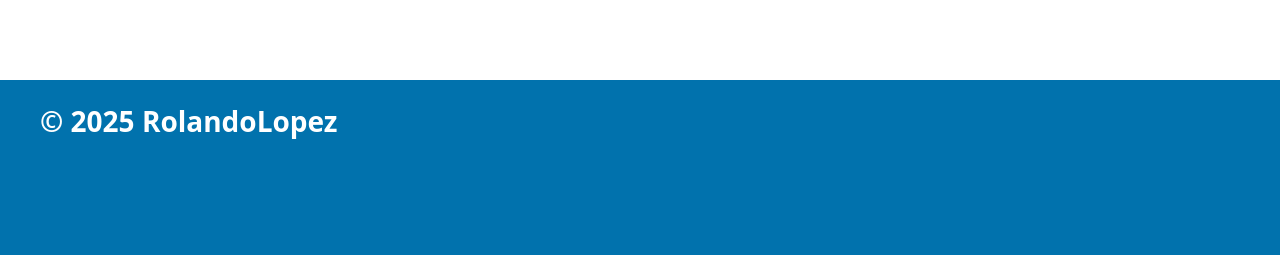
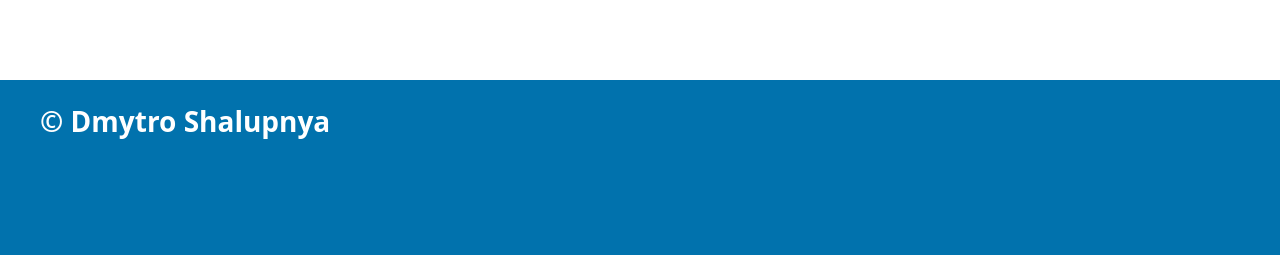
Before and after one commit to Dima-Sh13/Kata_FLask_withSQL, a Flask app: page / in a window 1280 px wide. Shown: the part 545-800 px from the top of the page. Run offline with Flask 3, Linux system fonts and the light colour scheme; data comes from the database, SQL or seed files in the repository.

Commit message:
Minor changes

```diff
--- a/app_expenses/routes.py
+++ b/app_expenses/routes.py
@@ -49,6 +49,7 @@ def remove(id):
         resultado = select_by(id)
         return render_template("delete.html",data=resultado)
     else:#post
+        flash("Movimiento eliminado correctamente")
         return f"registro para eliminar con id:{id}"
 
 @app.route("/update/<int:id>",methods=["GET","POST"])
--- a/app_expenses/templates/base.html
+++ b/app_expenses/templates/base.html
@@ -46,8 +46,7 @@
 
     <footer >
         <div class="container">
-            &copy; 2025 RolandoLopez
-        </div>
+            &copy; Dmytro Shalupnya
 
     </footer>
 
```
